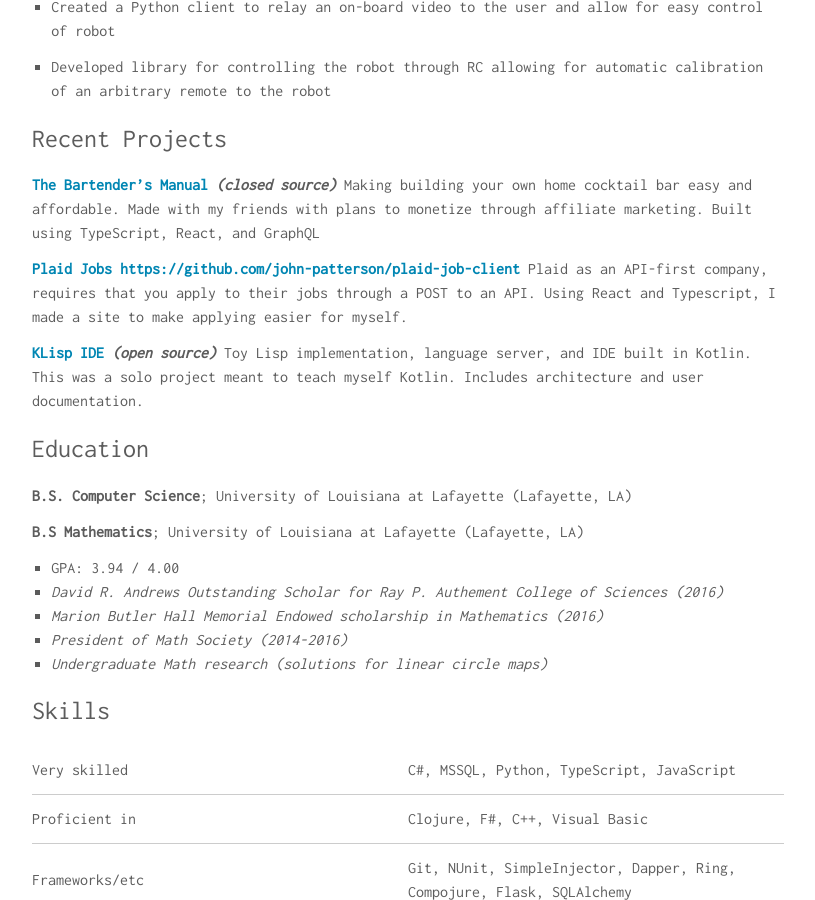
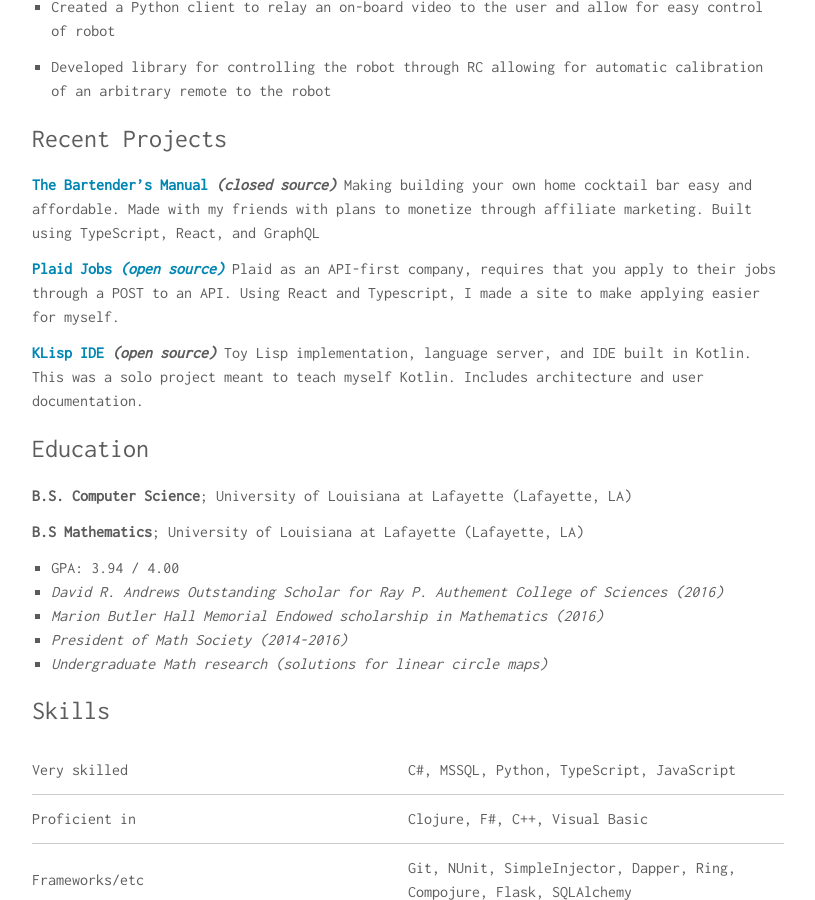
Before and after one commit to john-patterson/john-patterson.github.io, a Jekyll site: the page built from resume.md, in a window 1280 px wide and 900 px high, scrolled down 1732 px. Shown: the whole window, without its empty margins (232-1047 px from the left). Built offline with Jekyll 4.4.1, drawn with Linux system fonts in a browser that asks for light colours.

Commit message:
fix link

```diff
--- a/resume.md
+++ b/resume.md
@@ -89,7 +89,7 @@ Recent Projects
 Making building your own home cocktail bar easy and affordable. Made with my friends with plans to
 monetize through affiliate marketing. Built using TypeScript, React, and GraphQL
 
-**[Plaid Jobs](http://www.johnppatterson.com/plaid-job-client/) [https://github.com/john-patterson/plaid-job-client](_(open source)_)**
+**[Plaid Jobs](http://www.johnppatterson.com/plaid-job-client/) [_(open source)_](https://github.com/john-patterson/plaid-job-client)**
 Plaid as an API-first company, requires that you apply to their jobs through a POST to an API. Using React and Typescript, I made a site to make applying easier for myself.
 
 **[KLisp IDE](https://github.com/john-patterson/KLispIDE) _(open source)_**
```
